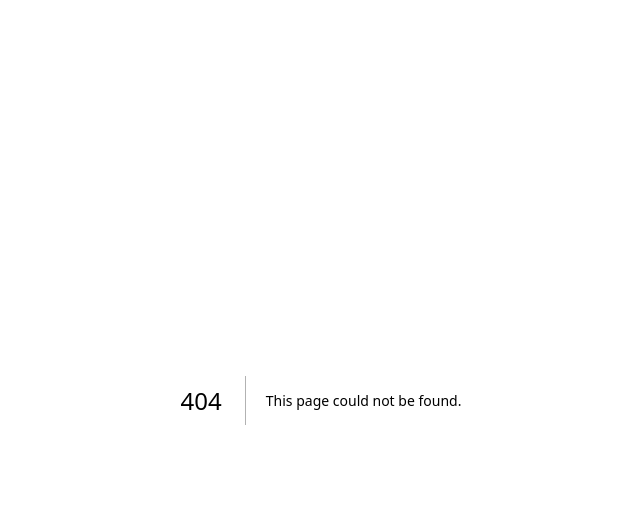
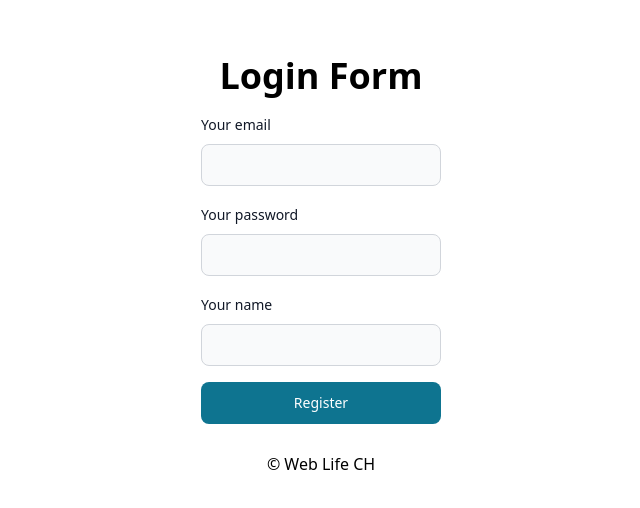
Before and after one commit to yuki-fujisaki/FrontendPractice, a Next.js app in the folder api_route_practice/: page /login in a window 1280 px wide. Before the commit this address had no page. Shown: the top 508 px of the page, without its empty margins (319-959 px from the left). Built offline with nearby package versions, Linux system fonts and the light colour scheme.

Commit message:
add: Login Form

```diff
--- /dev/null
+++ b/api_route_practice/components/LoginForm.tsx
@@ -0,0 +1,70 @@
+import { Button, Label, TextInput } from "flowbite-react";
+import { ChangeEvent, SyntheticEvent, useState } from "react";
+
+const LoginForm = () => {
+  const [formData, setFormData] = useState({
+    email: "",
+    password: "",
+  });
+
+  const handleChange = (e: ChangeEvent<HTMLInputElement>) => {
+    const { value, name } = e.target;
+    setFormData({ ...formData, [name]: value });
+  };
+
+  const handleSubmit = async (e: SyntheticEvent) => {
+    e.preventDefault();
+    const res = await fetch("/api/users", {
+      method: "POST",
+      headers: {
+        "Content-Type": "application/json",
+      },
+      body: JSON.stringify(formData),
+    });
+
+    if (res.status === 200) {
+      const user = await res.json();
+      console.log(user);
+    } else {
+      console.log(`${res.status} something went wrong`);
+    }
+    // alert(JSON.stringify(formData))
+  };
+
+  return (
+    <div className="w-60">
+      <form onSubmit={handleSubmit} className="flex flex-col gap-4">
+        <div>
+          <div className="mb-2 block">
+            <Label htmlFor="email1" value="Your email" />
+          </div>
+          <TextInput
+            id="email1"
+            type="email"
+            name="email"
+            value={formData.email}
+            onChange={handleChange}
+            required={true}
+          />
+        </div>
+        <div>
+          <div className="mb-2 block">
+            <Label htmlFor="password1" value="Your password" />
+          </div>
+          <TextInput
+            id="password1"
+            type="password"
+            name="password"
+            value={formData.password}
+            onChange={handleChange}
+            required={true}
+          />
+        </div>
+
+        <Button type="submit">Login</Button>
+      </form>
+    </div>
+  );
+};
+
+export default LoginForm;
--- /dev/null
+++ b/api_route_practice/pages/login.tsx
@@ -0,0 +1,13 @@
+import Layout from "../components/Layout";
+import RegisterForm from "../components/RegisterForm";
+
+export default function LoginPage() {
+  return (
+    <Layout>
+      <div className="flex flex-col justify-center items-center">
+        <h2 className="text-4xl font-black font-sans p-4 mt-6">Login Form</h2>
+        <RegisterForm />
+      </div>
+    </Layout>
+  );
+}
```
